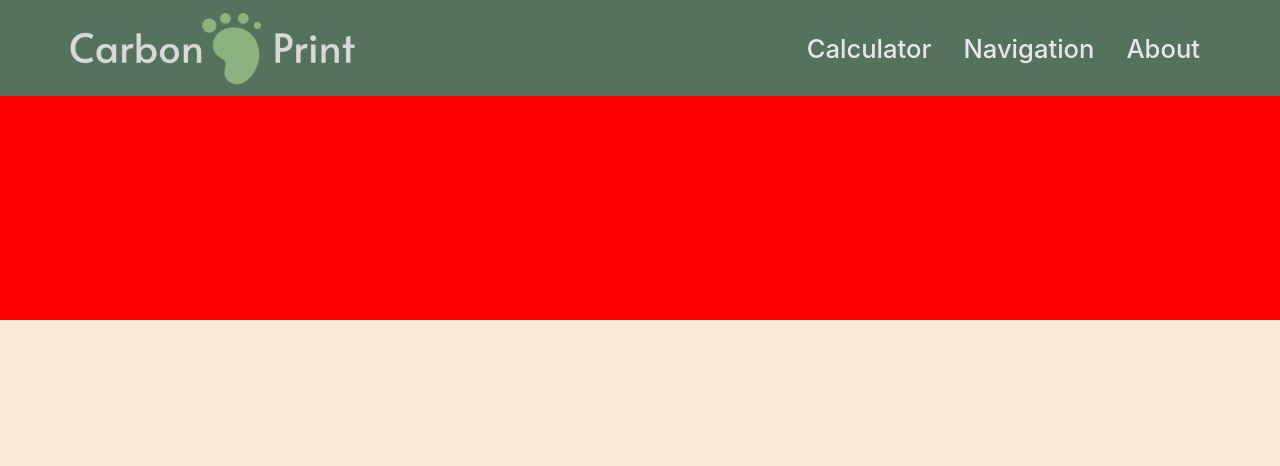
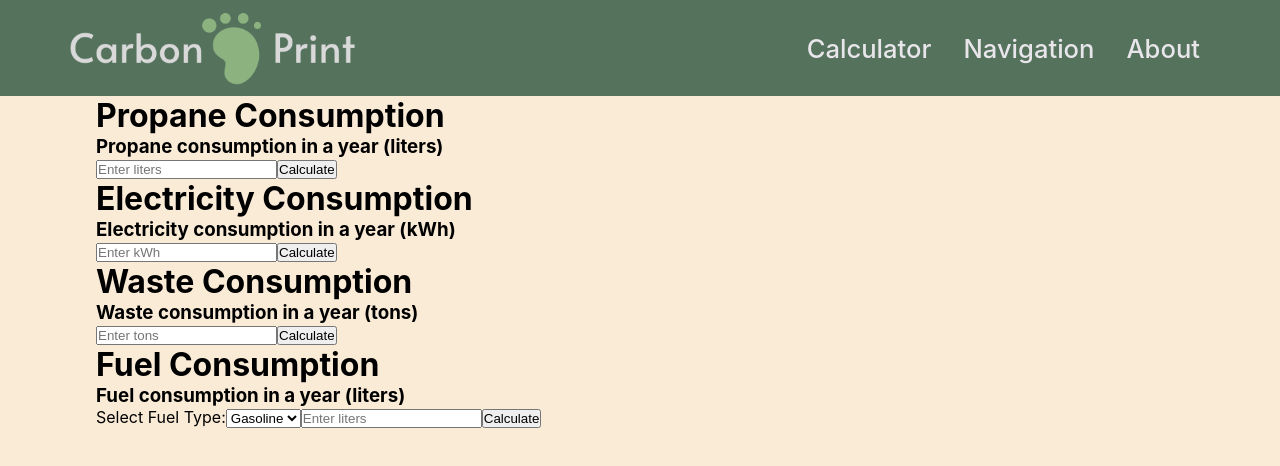
Before and after one commit to Sinanaas/carbon-footprint-react-web, a React (Create React App) app: page / in a window 1280 px wide. Shown: the top 466 px of the page. Built offline with nearby package versions, Linux system fonts and the light colour scheme.

Commit message:
Calculator done

```diff
--- a/src/App.css
+++ b/src/App.css
@@ -7,3 +7,7 @@
   background-color: antiquewhite;
   height: 1000vh;
 }
+
+.calc-section {
+  padding: 12vh;
+}
--- a/src/App.js
+++ b/src/App.js
@@ -2,7 +2,10 @@ import logo from './logo.svg';
 import './App.css';
 import Topbar from './Components/Topbar.js'
 import ArticlePictureSection from './Components/ArticlePictureSection';
-
+import PropaneCalc from './Components/PropaneCalc';
+import ElectricityCalc from './Components/ElectricityCalc';
+import WasteCalc from './Components/WasteCalc';
+import FuelCalc from './Components/FuelCalc';
 
 function App() {
   return (
@@ -10,8 +13,14 @@ function App() {
       <div className="topbar">
         <Topbar/>
       </div>
-      <div className="article-picture">
+      {/* <div className="article-picture">
         <ArticlePictureSection/>
+      </div> */}
+      <div className="calc-section">
+        <PropaneCalc/>
+        <ElectricityCalc/>
+        <WasteCalc/>
+        <FuelCalc/>
       </div>
     </div>
   );
--- /dev/null
+++ b/src/Components/ElectricityCalc.js
@@ -0,0 +1,51 @@
+import React, { useState } from 'react';
+
+function ElectricityCalc() {
+  const [kWhUsed, setkWhUsed] = useState('');
+  const [results, setResults] = useState(null);
+
+  function calculateElectricityEmissions(kWhUsed) {
+    const lbsCO2PerMWhGenerated = 884.2; // lbs of CO2 per megawatt-hour generated
+    const MWhDeliveredToGeneratedRatio = 1 / (1 - 0.073); // Ratio of MWh delivered to MWh generated
+    const kWhToMWhConversion = 1 / 1000; // Convert kWh to MWh
+    const lbToMetricTonConversion = 1 / 2204.6; // Convert lbs to metric tons
+
+    const metricTonsCO2 = kWhUsed * lbsCO2PerMWhGenerated * MWhDeliveredToGeneratedRatio * kWhToMWhConversion * lbToMetricTonConversion;
+    return metricTonsCO2;
+  }
+
+  const handleSubmit = (e) => {
+    e.preventDefault();
+    const metricTonsCO2 = calculateElectricityEmissions(parseFloat(kWhUsed));
+    setResults(metricTonsCO2);
+  };
+
+  return (
+    <div className="ElectricityContainer">
+      <div className="electricity-header">
+        <h1>Electricity Consumption</h1>
+      </div>
+      <div className="electricity-form">
+        <form onSubmit={handleSubmit}>
+          <h3>Electricity consumption in a year (kWh)</h3>
+          <input
+            type="number"
+            placeholder="Enter kWh"
+            value={kWhUsed}
+            onChange={(e) => setkWhUsed(e.target.value)}
+            required
+          />
+          <button type="submit">Calculate</button>
+        </form>
+        {results !== null && (
+          <div className="electricity-results">
+            <h1>Carbon Emissions:</h1>
+            <p>{results} metric tons CO2</p>
+          </div>
+        )}
+      </div>
+    </div>
+  );
+}
+
+export default ElectricityCalc;
--- /dev/null
+++ b/src/Components/FuelCalc.js
@@ -0,0 +1,63 @@
+import React, { useState } from 'react';
+
+function FuelCalc() {
+  const [fuelType, setFuelType] = useState('gasoline'); // Default to gasoline
+  const [literUsed, setLiter] = useState('');
+  const [results, setResults] = useState(null);
+
+  function calculateEmissions(litersConsumed) {
+    const emissionsData = {
+      gasoline: {
+        gramsPerLiter: 8887, // grams of CO2 per liter of gasoline
+      },
+      diesel: {
+        gramsPerLiter: 10180, // grams of CO2 per liter of diesel
+      },
+    };
+
+    const metricTonsPerLiter = emissionsData[fuelType].gramsPerLiter * 1e-3; // Convert to metric tons
+    return litersConsumed * metricTonsPerLiter;
+  }
+
+  const handleSubmit = (e) => {
+    e.preventDefault();
+    const metricTonsCO2 = calculateEmissions(parseFloat(literUsed));
+    setResults(metricTonsCO2);
+  };
+
+  return (
+    <div className="FuelContainer">
+      <div className="fuel-header">
+        <h1>Fuel Consumption</h1>
+      </div>
+      <div className="fuel-form">
+        <form onSubmit={handleSubmit}>
+          <h3>Fuel consumption in a year (liters)</h3>
+          <label>
+            Select Fuel Type:
+            <select value={fuelType} onChange={(e) => setFuelType(e.target.value)}>
+              <option value="gasoline">Gasoline</option>
+              <option value="diesel">Diesel</option>
+            </select>
+          </label>
+          <input
+            type="number"
+            placeholder="Enter liters"
+            value={literUsed}
+            onChange={(e) => setLiter(e.target.value)}
+            required
+          />
+          <button type="submit">Calculate</button>
+        </form>
+        {results !== null && (
+          <div className="fuel-results">
+            <h1>Carbon Emissions:</h1>
+            <p>{results} metric tons CO2</p>
+          </div>
+        )}
+      </div>
+    </div>
+  );
+}
+
+export default FuelCalc;
--- /dev/null
+++ b/src/Components/PropaneCalc.js
@@ -0,0 +1,51 @@
+import React, { useState } from 'react';
+
+function PropaneCalc() {
+  const [litersUsed, setLitersUsed] = useState('');
+  const [results, setResults] = useState(null);
+
+  function calculatePropaneEmissions(litreUsed) {
+    const gallonsUsed = litreUsed/3.785412
+    const kgCO2PerBarrel = 235.0; // kg of CO2 per barrel of propane
+    const barrelsPerGallon = 1 / 42; // Convert gallons to barrels
+    const kgToMetricTonConversion = 1 / 1000; // Convert kg to metric tons
+
+    const metricTonsCO2 = gallonsUsed * barrelsPerGallon * kgCO2PerBarrel * kgToMetricTonConversion;
+    return metricTonsCO2;
+  }
+
+  const handleSubmit = (e) => {
+    e.preventDefault();
+    const metricTonsCO2 = calculatePropaneEmissions(parseFloat(litersUsed));
+    setResults(metricTonsCO2);
+  };
+
+  return (
+    <div className="PropaneContainer">
+      <div className="propane-header">
+        <h1>Propane Consumption</h1>
+      </div>
+      <div className="propane-form">
+        <form onSubmit={handleSubmit}>
+          <h3>Propane consumption in a year (liters)</h3>
+          <input
+            type="number"
+            placeholder="Enter liters"
+            value={litersUsed}
+            onChange={(e) => setLitersUsed(e.target.value)}
+            required
+          />
+          <button type="submit">Calculate</button>
+        </form>
+        {results !== null && (
+          <div className="propane-results">
+            <h1>Carbon Emissions:</h1>
+            <p>{results} metric tons CO2</p>
+          </div>
+        )}
+      </div>
+    </div>
+  );
+}
+
+export default PropaneCalc;
--- /dev/null
+++ b/src/Components/WasteCalc.js
@@ -0,0 +1,47 @@
+import React, { useState } from 'react';
+
+function WasteCalc() {
+  const [tonUsed, setTon] = useState('');
+  const [results, setResults] = useState(null);
+
+  function calculateWasteEmissions(tonsRecycled) {
+    const emissionsSavedPerTon = 2.89; // metric tons CO2 equivalent per ton of waste recycled instead of landfilled
+    const metricTonsCO2Saved = tonsRecycled * emissionsSavedPerTon;
+    return metricTonsCO2Saved;
+  }
+
+  const handleSubmit = (e) => {
+    e.preventDefault();
+    const metricTonsCO2 = calculateWasteEmissions(parseFloat(tonUsed));
+    setResults(metricTonsCO2);
+  };
+
+  return (
+    <div className="WasteContainer">
+      <div className="waste-header">
+        <h1>Waste Consumption</h1>
+      </div>
+      <div className="waste-form">
+        <form onSubmit={handleSubmit}>
+          <h3>Waste consumption in a year (tons)</h3>
+          <input
+            type="number"
+            placeholder="Enter tons"
+            value={tonUsed}
+            onChange={(e) => setTon(e.target.value)}
+            required
+          />
+          <button type="submit">Calculate</button>
+        </form>
+        {results !== null && (
+          <div className="waste-results">
+            <h1>Carbon Emissions:</h1>
+            <p>{results} metric tons CO2</p>
+          </div>
+        )}
+      </div>
+    </div>
+  );
+}
+
+export default WasteCalc;
```
Also changed, not shown: src/Components/PropaneCalc.css (added).
